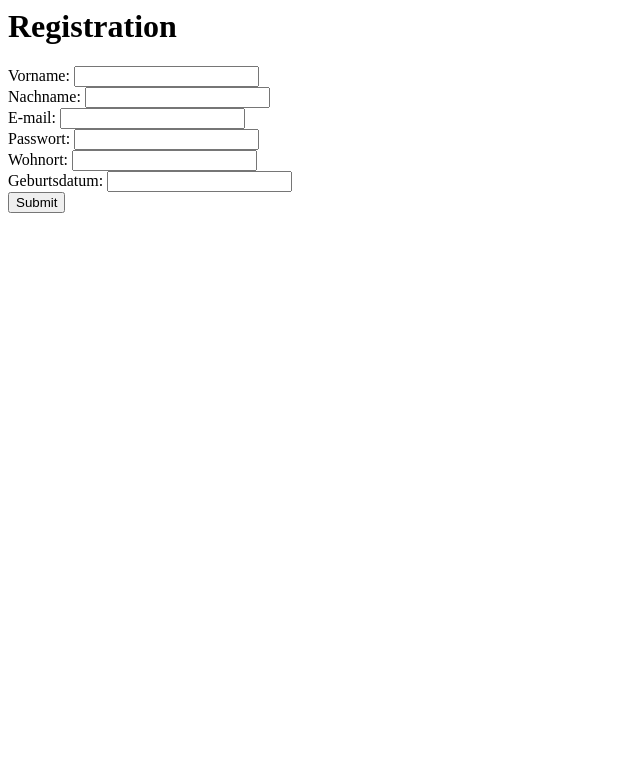
After one commit to JudithBaumann/Grapevine, a PHP site: page /register.php in a window 1280 px wide. The commit adds this page. Shown: the top 783 px of the page, without its empty margins (0-640 px from the left). Run offline with PHP 8.4, Linux system fonts and the light colour scheme.

Commit message:
Die neuen Seiten

```diff
--- a/index.php
+++ b/index.php
@@ -5,11 +5,11 @@
 <body>
 <?php
 include "db-include.php"
-
 ?>
 
 
-<a href= "Login.php"> <button>Login</button> </a>
+<a href= "Login.php"> <button>Login</button></a> <a href="register.php"> <button>Register</button></a>
+
 
 </body>
 </html>
--- /dev/null
+++ b/register.php
@@ -0,0 +1,58 @@
+<html>
+<head>
+
+</head>
+<body>
+<?php
+if (empty($_POST)) {
+    ?>
+    <h1>Registration</h1>
+    <form name="registration" action="register.php" method="POST">
+        <label for "Vorname">Vorname: </label>
+        <input type="text" name="Vorname"/> <br/>
+        <label for 'Nachname'>Nachname: </label>
+        <input type="text" name="Nachname"/> <br/>
+        <label for 'E-mail'>E-mail: </label>
+        <input type="text" name="E-mail"/> <br/>
+        <label for 'Passwort'>Passwort: </label>
+        <input type="password" name="Passwort"/> <br/>
+        <label for 'Wohnort'>Wohnort: </label>
+        <input type="text" name="Wohnort"/> <br/>
+        <label for 'Geburtsdatum'>Geburtsdatum: </label>
+        <input type="text" name="Geburtsdatum"/>
+        <br/>
+        <button type="submit">Submit</button>
+    </form>
+
+    <?php
+
+}
+
+
+
+
+else {
+    echo ("Vielen Dank! Sie wurden registriert");
+
+
+
+
+$form = $_POST;
+$Vorname = $form[ "Vorname" ];
+$Nachname = $form["Nachname"];
+$Email = $form["E-mail"];
+$Passwort = $form ["Passwort"];
+$Wohnort = $form ["Wohnort"];
+$Geburtsdatum = $form["Geburtsdatum"];
+
+    include "db-include.php";
+
+$sql = "Insert Into Nutzer (Vorname, Nachname, Email, Passwort, Wohnort, Geburtsdatum) Values (:Vorname, :Nachname, :E-Mail, :Passwort, :Wohnort, :Geburtsdatum)";
+
+$query = $db->prepare($sql);
+$query->execute(array(":Vorname"=>$Vorname, ":Nachname"=>$Nachname, ":E-Mail"=>$Email, ":Passwort"=>$Passwort, ":Wohnort"=>$Wohnort, ":Geburtsdatum"=>$Geburtsdatum));
+
+}
+?>
+</body>
+</html>
```
